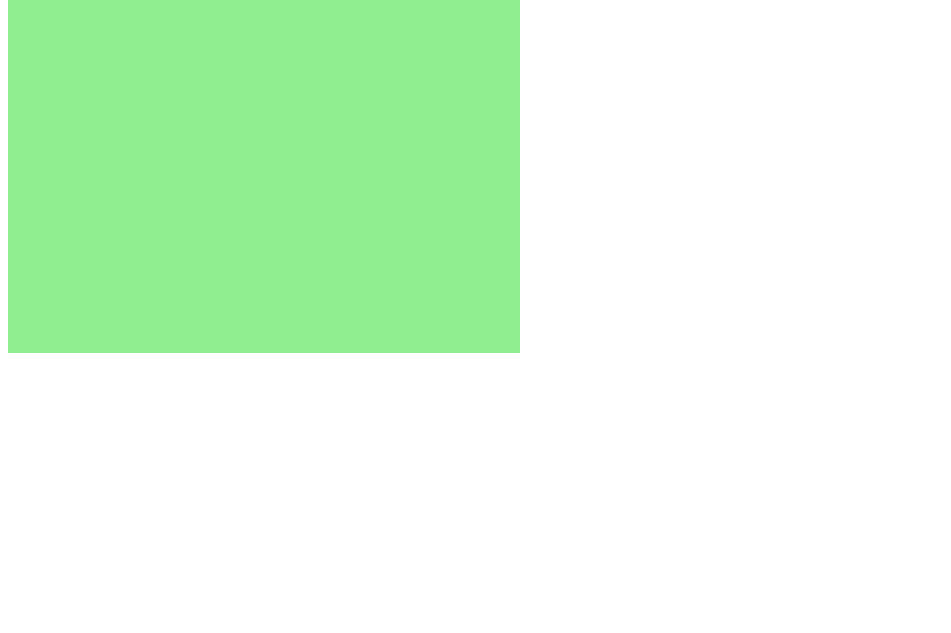
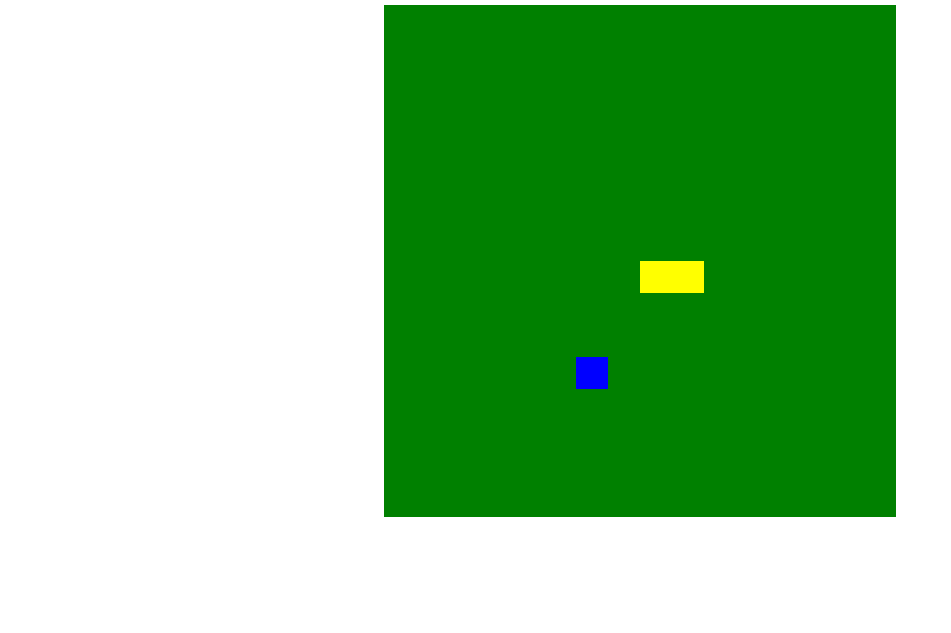
Before and after one commit to Lazaro713/Claasic_Snake_Game-with-JavaScript, a plain HTML site: page index.html in a window 1280 px wide. Shown: the part 167-800 px from the top of the page, without its empty margins (0-951 px from the left). Drawn offline with Linux system fonts and the light colour scheme.

Commit message:
Add files via upload
Estrutura do jogo finalizada

```diff
--- a/index.html
+++ b/index.html
@@ -6,9 +6,10 @@
     <meta http-equiv="X-UA-Compatible" content="ie-edge">
     <link rel="stylesheet" href="style.css">
     <script defer src="script.js"></script>
-    <title>SNAKE GAME!</title>
+    <title>SNAKE GAME!!</title>
 </head>
 <body>
+    <h1>Snake Game</h1>
     <canvas id="snake" width="512" height="512"></canvas>
 
 </body>
--- a/script.js
+++ b/script.js
@@ -1,10 +1,85 @@
 let canvas = document.getElementById("snake");
 let context = canvas.getContext("2d");
 let box = 32;
+let snake = [];
+snake[0] = {
+    x: 8 * box,
+    y: 8 * box
+}
+let direction = "right";
+let food = {
+    x: Math.floor(Math.random() * 15 + 1) * box,
+    y: Math.floor(Math.random() * 15 + 1) * box
+}
 
 function criarBG() {
-    context.fillStyle = "lightgreen";
+    context.fillStyle = "green";
     context.fillRect(0, 0, 16 * box, 16 * box);
 }
 
-criarBG();
+function criarCobrinha(){
+    for (i=0; i < snake.length; i++){
+        context.fillStyle = "yellow";
+        context.fillRect(snake[i].x, snake[i].y, box, box);
+    }
+}
+
+function drawFood(){
+    context.fillStyle = "blue";
+    context.fillRect(food.x, food.y, box, box);
+}
+
+document.addEventListener('keydown', update);
+
+function update (event){
+    if(event.keyCode == 37 && direction != "right") direction = "left";
+    if(event.keyCode == 38 && direction != "down") direction = "up";
+    if(event.keyCode == 39 && direction != "left") direction = "right";
+    if(event.keyCode == 40 && direction != "up") direction= "down";
+}
+
+
+function iniciarJogo(){
+
+    for(i = 1;i < snake.length; i++){
+        if(snake[0].x == snake[i].x && snake[0].y == snake[i].y){
+            clearInterval(jogo);
+            alert('GAME OVER! :(');
+        }
+    }
+
+    if(snake[0].x > 15 * box && direction == "right") snake[0].x = 0;
+    if(snake[0].x < 0 && direction == "left") snake[0].x = 16 * box;
+    if(snake[0].y > 15 * box && direction == "down") snake[0].y = 0;
+    if(snake[0].y < 0 && direction == "up") snake[0].y = 16 * box;
+
+    criarBG();
+    criarCobrinha();
+    drawFood();
+
+    let snakeX = snake[0].x;
+    let snakeY = snake[0].y;
+
+    if(direction == "right") snakeX += box;
+    if(direction == "left") snakeX -= box;
+    if(direction == "up") snakeY -= box;
+    if(direction == "down") snakeY += box;
+
+    if(snakeX != food.x || snakeY != food.y){
+        snake.pop();
+    } else{
+        food.x = Math.floor(Math.random() * 15 + 1) * box;
+        food.y = Math.floor(Math.random() * 15 + 1) * box;
+    }
+
+    let newHead = {
+        x: snakeX,
+        y: snakeY
+    }
+    snake.unshift(newHead);
+
+
+}
+
+
+let jogo = setInterval(iniciarJogo, 100);
--- a/style.css
+++ b/style.css
@@ -0,0 +1,10 @@
+body{
+    height: 95vh;
+    width: 95;
+    display: flex;
+    justify-content: center;
+    align-items: center;
+    flex-direction: column;
+    font-family: 'Courier New', Courier, monospace;
+    color: navy;
+}
```
